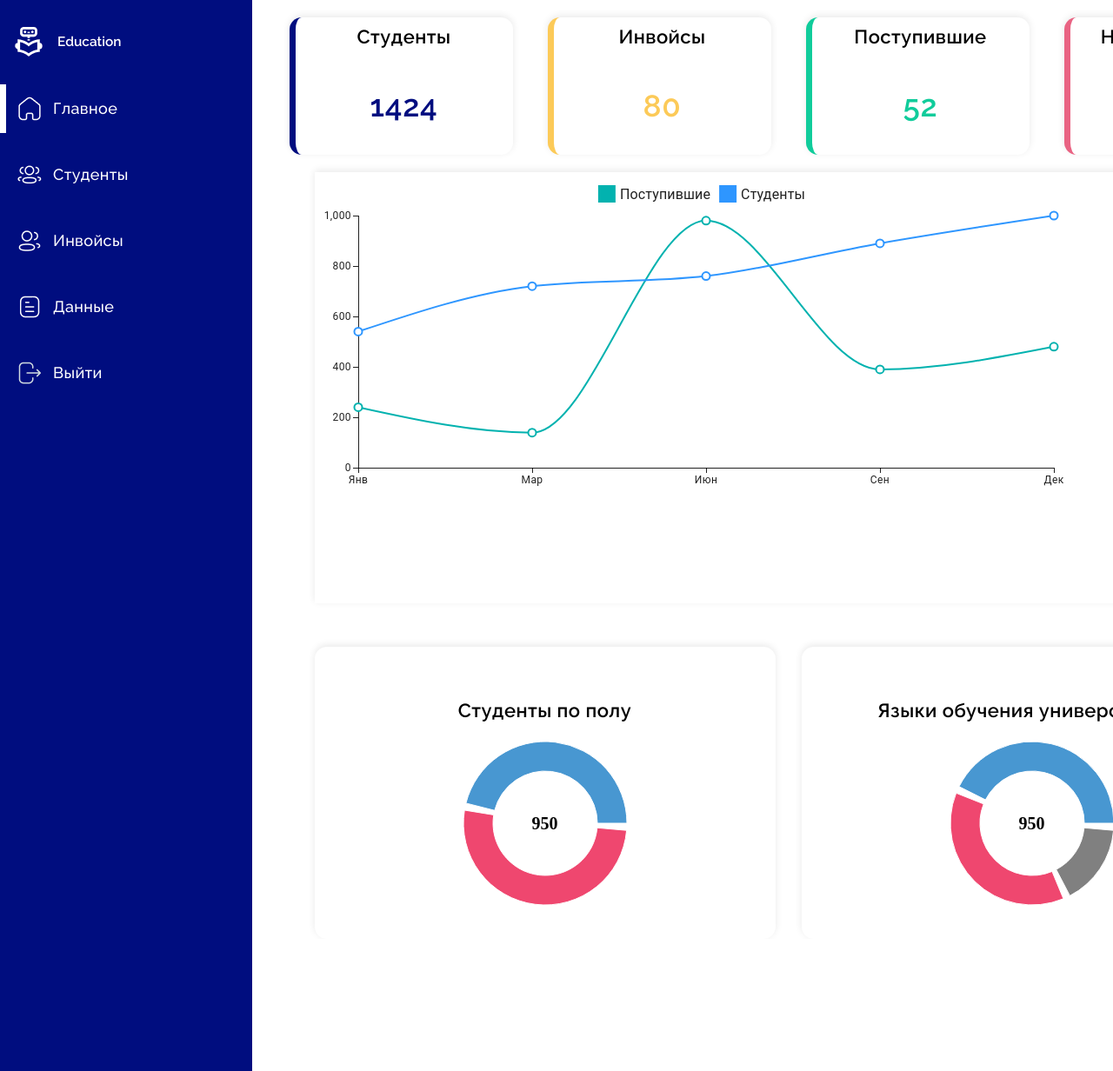
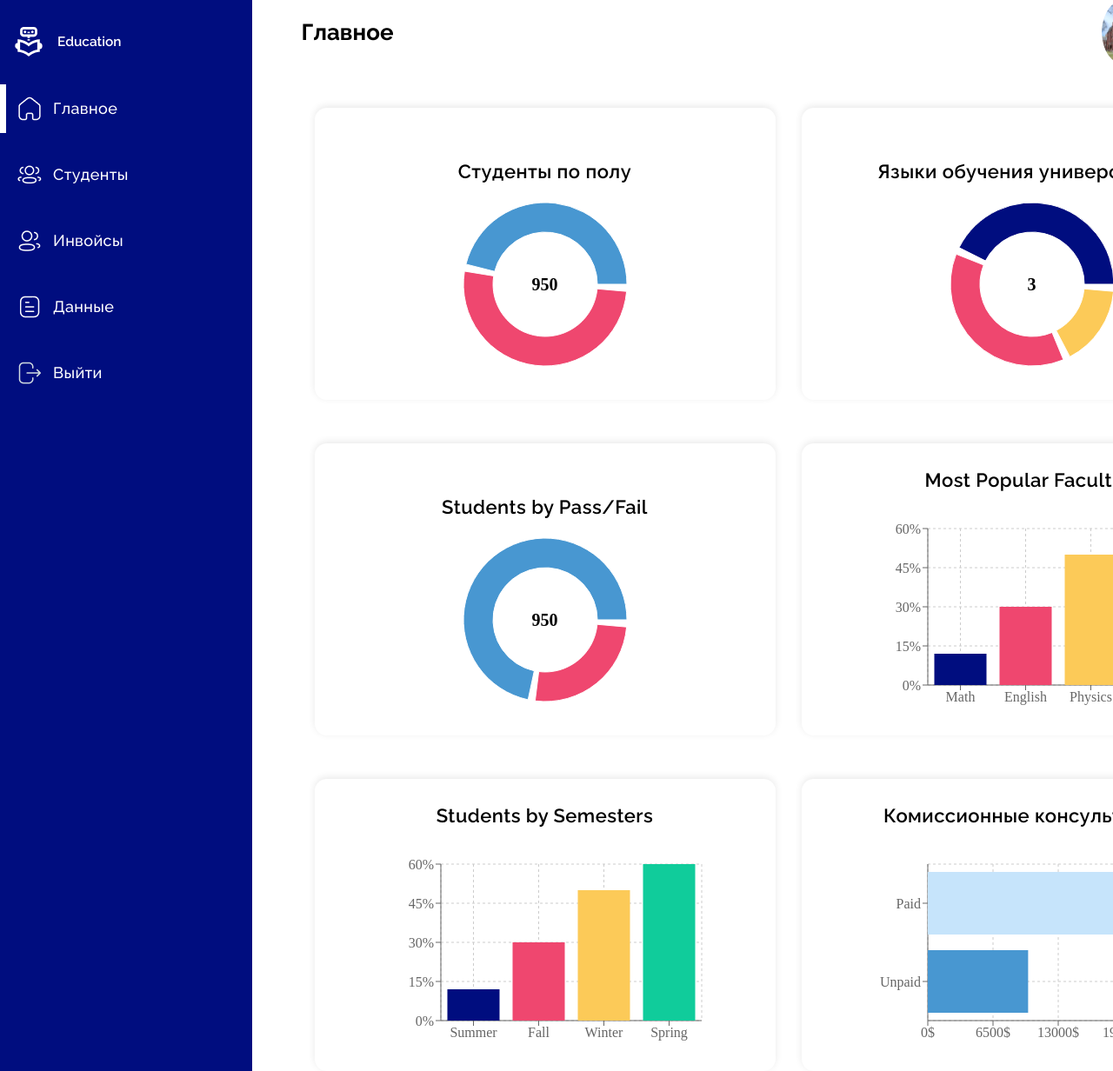
Before and after one commit to Metasensei/EduWeb, a React (Vite) app: page /universty in a window 1280 px wide. Shown: the top 1232 px of the page at 87% size. Before the commit the page ends 1080 px from the top, so only its background shows below. Built offline with nearby package versions, Linux system fonts and the light colour scheme.

Commit message:
pull qivolarsilar. kegin pakej ham qo'shudim, shunga npm install ham qivolilar

```diff
--- /dev/null
+++ b/src/pages/Admin/Admin.jsx
@@ -0,0 +1,11 @@
+import React from 'react'
+
+const Admin = () => {
+  return (
+    <div>
+
+    </div>
+  )
+}
+
+export default Admin
--- a/src/pages/Universty/Mainuni.jsx
+++ b/src/pages/Universty/Mainuni.jsx
@@ -1,78 +1,62 @@
-import React from 'react'
-import { useState, useEffect } from 'react';
-import { LineChart } from '@mui/x-charts'
-import {Route, Routes, NavLink } from 'react-router-dom';
-import { PieChart, Pie, Cell, ResponsiveContainer, Tooltip } from 'recharts';
-import './Universty.css'
-import users2 from './images/2users.png'
-import users3 from './images/3users.png'
-import docs from './images/docs.png'
-import home from './images/home.png'
-import logo from './images/logo.png'
-import logout from './images/logout.png'
+import React from 'react';
+import { LineChart } from '@mui/x-charts';
+import { PieChart, Pie, Cell, Tooltip, BarChart, Bar, XAxis, CartesianGrid, YAxis } from 'recharts';
+import './Universty.css';
+import harvard from './images/harvard.png'
+const commissionData = [
+  { name: 'Paid', value: 25000 },
+  { name: 'Unpaid', value: 10000 },
+];
+
+const COMMISSION_COLORS = ['#C6E4FB', '#4897D1'];
+
+const semesterData = [
+  { name: 'Summer', percentage: 12 },
+  { name: 'Fall', percentage: 30 },
+  { name: 'Winter', percentage: 50 },
+  { name: 'Spring', percentage: 60 },
+];
 
 const data = [
   { name: 'Men', value: 450 },
   { name: 'Women', value: 500 },
 ];
 const data2 = [
-  {name: 'English', value: 400},
-  {name: 'Russian', value: 350},
-  {name: 'Korean', value: 150},
+  { name: 'English', value: 400 },
+  { name: 'Russian', value: 350 },
+  { name: 'Korean', value: 150 },
+];
+const data3 = [
+  { name: 'Passed', value: 700 },
+  { name: 'Failed', value: 250 },
+];
+const data4 = [
+  { name: 'Math', popularity: 12 },
+  { name: 'English', popularity: 30 },
+  { name: 'Physics', popularity: 50 },
+  { name: 'Business', popularity: 60 },
+];
+const COLORS = ['#4897D1', '#EF476F'];
+const COLORS2 = ['#000D7F', '#EF476F', '#FCCA58', '#10CC9B'];
 
-]
-const COLORS = ['#4897D1', '#EF476F'];
-
-const uData = [540, 720, 760, 890, 1000];
-const pData = [240, 139, 980, 390, 480];
-const aData = [120, 300, 410, 540, 280];
-const qData = [300, 170, 320, ]
-const xLabels = [
-  'Янв',
-  'Мар',
-  'Июн',
-  'Сен',
-  'Дек',
-];
 const Mainuni = () => {
-
   const total = data.reduce((acc, item) => acc + item.value, 0);
 
   return (
     <div className='main-uni'>
-        <div className='ab-cards'>
-            <div className="ab-card ab-card1">
-            <p>Студенты</p>
-            <h5>1424</h5>
-            </div>
-            <div className="ab-card ab-card2">
-            <p>Инвойсы</p>
-            <h5>80</h5>
-            </div>
-            <div className="ab-card ab-card3">
-            <p>Поступившие</p>
-            <h5>52</h5>
-            </div>
-            <div className="ab-card ab-card4">
-            <p>Непоступившие</p>
-            <h5>18</h5>
+      {/* Your cards and line chart code here */}
+        <div className='top-main-uni'>
+          <h2 className='glav'>Главное</h2>
+          <div className='right-top'>
+            <img src={harvard} alt="" />
+            <div>
+              <p className='har'>Harvard University</p>
+              <p className='bos'>Boston, USA</p>
             </div>
           </div>
-        <div className='LineContainer'>
-            <LineChart
-            width={900}
-            height={390}
-
-            series={[
-            { data: pData, label: 'Поступившие' },
-            { data: uData, label: 'Студенты' },
-            ]}
-            xAxis={[{ scaleType: 'point', data: xLabels }]}
-            />
         </div>
-
       <div className='chart-cont'>
-
+        {/* Pie Chart 1: Студенты по полу */}
         <div className='chart-don' style={{
           width: '530px',
           height: '336px',
@@ -80,7 +64,7 @@ const Mainuni = () => {
           display: 'flex',
           alignItems: 'center',
           justifyContent: 'center',
-      backgroundColor: '#fffff', // Optional background color
+          backgroundColor: '#ffffff',
           textAlign: 'center'
         }}>
           <h3 className='chart-name'>Студенты по полу</h3>
@@ -114,6 +98,7 @@ const Mainuni = () => {
           </div>
         </div>
 
+        {/* Pie Chart 2: Языки обучения университетов */}
         <div className='chart-don' style={{
           width: '530px',
           height: '336px',
@@ -121,7 +106,7 @@ const Mainuni = () => {
           display: 'flex',
           alignItems: 'center',
           justifyContent: 'center',
-      backgroundColor: '#fffff', // Optional background color
+          backgroundColor: '#ffffff',
           textAlign: 'center'
         }}>
           <h3 className='chart-name'>Языки обучения университетов</h3>
@@ -136,7 +121,51 @@ const Mainuni = () => {
                 dataKey="value"
                 paddingAngle={5}
               >
-            {data.map((entry, index) => (
+                {data2.map((entry, index) => (
+                  <Cell key={`cell-${index}`} fill={COLORS2[index % COLORS2.length]} />
+                ))}
+              </Pie>
+              <Tooltip />
+            </PieChart>
+            <div style={{
+              position: 'absolute',
+              top: '50%',
+              left: '50%',
+              transform: 'translate(-50%, -50%)',
+              fontSize: '20px',
+              fontWeight: 'bold'
+            }}>
+              3
+            </div>
+          </div>
+        </div>
+      </div>
+
+      <div className='chart-cont'>
+        {/* Pie Chart 3: Students by Pass/Fail */}
+        <div className='chart-don' style={{
+          width: '530px',
+          height: '336px',
+          borderRadius: '14px',
+          display: 'flex',
+          alignItems: 'center',
+          justifyContent: 'center',
+          backgroundColor: '#ffffff',
+          textAlign: 'center'
+        }}>
+          <h3 className='chart-name'>Students by Pass/Fail</h3>
+          <div className='chart-inner' style={{ position: 'relative' }}>
+            <PieChart width={188} height={188}>
+              <Pie
+                data={data3}
+                cx="50%"
+                cy="50%"
+                innerRadius={60}
+                outerRadius={94}
+                dataKey="value"
+                paddingAngle={5}
+              >
+                {data3.map((entry, index) => (
                   <Cell key={`cell-${index}`} fill={COLORS[index % COLORS.length]} />
                 ))}
               </Pie>
@@ -150,16 +179,102 @@ const Mainuni = () => {
               fontSize: '20px',
               fontWeight: 'bold'
             }}>
-          {total}
-        </div>
-
+              {data3.reduce((acc, item) => acc + item.value, 0)}
             </div>
           </div>
         </div>
 
+        {/* Bar Chart: Most Popular Faculties */}
+        <div className='chart-don' style={{
+          width: '530px',
+          height: '336px',
+          borderRadius: '14px',
+          display: 'flex',
+          alignItems: 'center',
+          justifyContent: 'center',
+          backgroundColor: '#ffffff',
+          textAlign: 'center'
+        }}>
+          <h3 className='chart-name'>Most Popular Faculties</h3>
+          <BarChart
+            width={400}
+            height={250}
+            data={data4}
+            margin={{ top: 20, right: 20, left: 20, bottom: 20 }}
+          >
+            <CartesianGrid strokeDasharray="3 3" />
+            <XAxis dataKey="name" />
+            <YAxis unit="%" />
+            <Tooltip />
+            <Bar dataKey="popularity">
+              {data4.map((entry, index) => (
+                <Cell key={`cell-${index}`} fill={COLORS2[index]} />
+              ))}
+            </Bar>
+          </BarChart>
+        </div>
+      </div>
+      <div className='chart-cont'>
+       <div className='chart-don' style={{
+      width: '530px',
+      height: '336px',
+      borderRadius: '14px',
+      display: 'flex',
+      alignItems: 'center',
+      justifyContent: 'center',
+      backgroundColor: '#ffffff',
+      textAlign: 'center'
+    }}>
+      <h3 className='chart-name'>Students by Semesters</h3>
+      <BarChart
+        width={400}
+        height={250}
+        data={semesterData}
+        margin={{ top: 20, right: 20, left: 20, bottom: 20 }}
+      >
+        <CartesianGrid strokeDasharray="3 3" />
+        <XAxis dataKey="name" />
+        <YAxis unit="%" />
+        <Tooltip />
+        <Bar dataKey="percentage">
+          {semesterData.map((entry, index) => (
+            <Cell key={`cell-${index}`} fill={COLORS2[index % COLORS2.length]} />
+          ))}
+        </Bar>
+      </BarChart>
+       </div>
+       <div className='chart-don' style={{
+      width: '530px',
+      height: '336px',
+      borderRadius: '14px',
+      display: 'flex',
+      alignItems: 'center',
+      justifyContent: 'center',
+      backgroundColor: '#ffffff',
+      textAlign: 'center'
+    }}>
+      <h3 className='chart-name'>Комиссионные консультантам</h3>
+      <BarChart
+        layout="vertical"
+        width={400}
+        height={250}
+        data={commissionData}
+        margin={{ top: 20, right: 20, left: 20, bottom: 20 }}
+      >
+        <CartesianGrid strokeDasharray="3 3" />
+        <XAxis type="number" unit="$" />
+        <YAxis type="category" dataKey="name" />
+        <Tooltip formatter={(value) => `$${value.toLocaleString()}`} />
+        <Bar dataKey="value">
+          {commissionData.map((entry, index) => (
+            <Cell key={`cell-${index}`} fill={COMMISSION_COLORS[index % COMMISSION_COLORS.length]} />
+          ))}
+        </Bar>
+      </BarChart>
+       </div>
+      </div>
+    </div>
+  );
+};
 
-        </div>
-  )
-}
-
-export default Mainuni
+export default Mainuni;
--- a/src/pages/Universty/Universty.css
+++ b/src/pages/Universty/Universty.css
@@ -167,6 +167,45 @@
   .chart-inner{
 
   }
+  .top-main-uni{
+    img{
+      width: 50px;
+      border-radius: 50%;
+    }
+    display: flex;
+    justify-content: space-between;
+    width: 1120px;
+
+  }
+  .glav{
+    font-family: Raleway;
+    font-size: 26px;
+    font-weight: 700;
+    line-height: 30.52px;
+    text-align: left;
+
+  }
+  .har{
+    font-family: Raleway;
+    font-size: 16px;
+    font-weight: 600;
+    line-height: 18.78px;
+    text-align: left;
+    margin: 0;
+  }
+  .bos{
+    font-family: Raleway;
+  font-size: 16px;
+  font-weight: 500;
+  line-height: 18.78px;
+  text-align: left;
+  margin: 0;
+  }
+  .right-top{
+    display: flex;
+    justify-content: space-between;
+    width: 200px;
+  }
   /* .a-active{
     border-left: 7px solid white;
   } */
```
Also changed, not shown: src/pages/Universty/images/harvard.png (added). Lines whose indentation alone changed are shown as unchanged.
